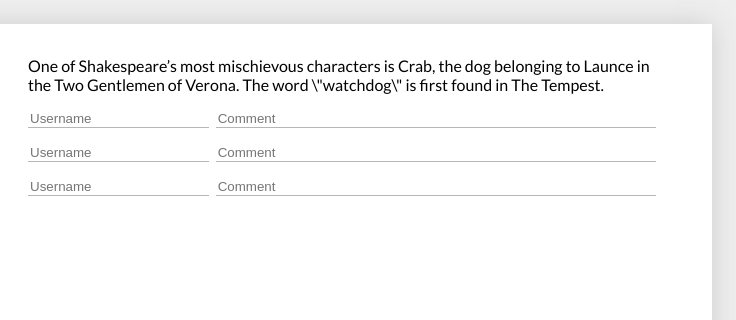
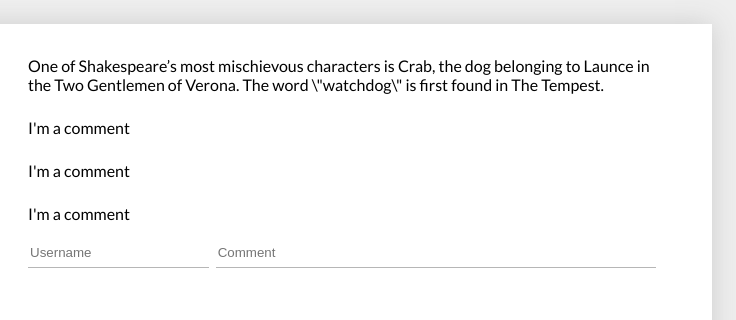
Before and after one commit to daria-marczak/pupstagram, a React app: page /1 in a window 1280 px wide. Shown: the part 139-459 px from the top of the page, 544-1280 px from the left. Built offline with nearby package versions, Linux system fonts and the light colour scheme.

Commit message:
Refactored the components

```diff
--- a/src/components/Comment.js
+++ b/src/components/Comment.js
@@ -1,16 +1,12 @@
 import React from "react";
-import { Field, reduxForm } from "redux-form";
 import "../styles/Comment.css";
 
 let Comment = () => {
   return (
-    <form>
-      <Field name="username" className="username field"  placeholder="Username" component="input"/>
-      <Field name="comment" className="comment field" placeholder="Comment" component="input"/>
-    </form>
+    <li>
+      I'm a comment
+    </li>
   );
 }
 
-export default Comment = reduxForm ({
-  form: "CommentForm"
-})(Comment);
+export default Comment;
--- /dev/null
+++ b/src/components/CommentForm.js
@@ -0,0 +1,24 @@
+import React, { Component } from "react";
+import { Field, reduxForm } from "redux-form";
+import "../styles/CommentForm.css";
+
+class CommentForm extends Component {
+
+  submit = (values) => {
+    console.log("submitting values", values);
+  }
+
+  render() {
+    return (
+      <form onSubmit={this.props.handleSubmit(this.submit)}>
+        <Field name="username" className="username field"  placeholder="Username" component="input"/>
+        <Field name="comment" className="comment field" placeholder="Comment" component="input"/>
+        <button type="submit" hidden>Submit</button>
+      </form>
+    );
+  }
+}
+
+export default CommentForm = reduxForm ({
+  form: "CommentForm"
+})(CommentForm);
--- a/src/components/CommentList.js
+++ b/src/components/CommentList.js
@@ -1,13 +1,14 @@
 import React from "react";
 import Comment from "./Comment";
+import "../styles/CommentList.css";
 
 const CommentList = () => {
   return (
-    <div>
+    <ul>
       <Comment />
       <Comment />
       <Comment />
-    </div>
+    </ul>
   );
 }
 
--- a/src/components/SinglePhoto.js
+++ b/src/components/SinglePhoto.js
@@ -2,6 +2,7 @@ import React from "react";
 import { Link } from "react-router-dom";
 import "../styles/SinglePhoto.css";
 import CommentList from "./CommentList";
+import CommentForm from "./CommentForm";
 
 const SinglePhoto = (photo) => {
   const { location: { pathname: path } } = photo;
@@ -14,6 +15,7 @@ const SinglePhoto = (photo) => {
         <figure>
           <figcaption>One of Shakespeare’s most mischievous characters is Crab, the dog belonging to Launce in the Two Gentlemen of Verona. The word \"watchdog\" is first found in The Tempest.</figcaption>
           <CommentList />
+          <CommentForm />
         </figure>
       </div>
     </div>
--- a/src/styles/Comment.css
+++ b/src/styles/Comment.css
@@ -1,21 +1,3 @@
-form {
-  margin-top: 1em;
-  display: flex;
-  align-items: stretch;
+li {
+  margin-top: 1.5em;
 }
-
-.username {
-  flex-grow: 0;
-  margin-right: 0.5em;
-}
-
-.comment {
-  flex-grow: 10;
-}
-
-.field {
-  border: 0;
-  outline: 0;
-  background: transparent;
-  border-bottom: 1px solid rgb(182, 182, 182);
-}
--- /dev/null
+++ b/src/styles/CommentForm.css
@@ -0,0 +1,22 @@
+form {
+  margin-top: 1em;
+  display: flex;
+  align-items: stretch;
+}
+
+.username {
+  flex-grow: 0;
+  margin-right: 0.5em;
+}
+
+.comment {
+  flex-grow: 1;
+}
+
+.field {
+  line-height: 2em;
+  border: 0;
+  outline: 0;
+  background: transparent;
+  border-bottom: 1px solid rgb(182, 182, 182);
+}
--- /dev/null
+++ b/src/styles/CommentList.css
@@ -0,0 +1,5 @@
+ul {
+  list-style-type: none;
+  padding: 0;
+  margin: 0;
+}
```
